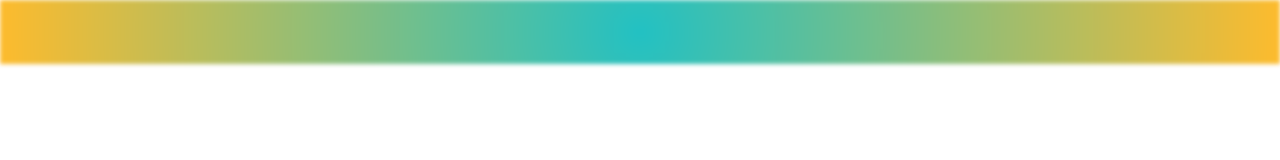
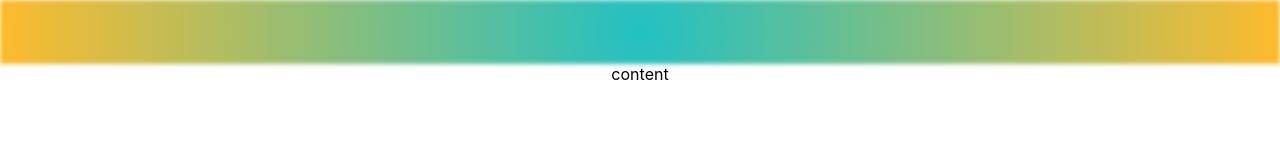
Before and after one commit to X-itachi-X/Naive-Maps, a React (Create React App) app: page / in a window 1280 px wide. Shown: the top 160 px of the page. Built offline with nearby package versions, Linux system fonts and the light colour scheme.

Commit message:
Oct 12, 2023, 7:49 AM

```diff
--- a/src/App.js
+++ b/src/App.js
@@ -9,7 +9,7 @@
 
         </div>
         <div className="header-content">
-
+          content
         </div>
 
       </header>
```
